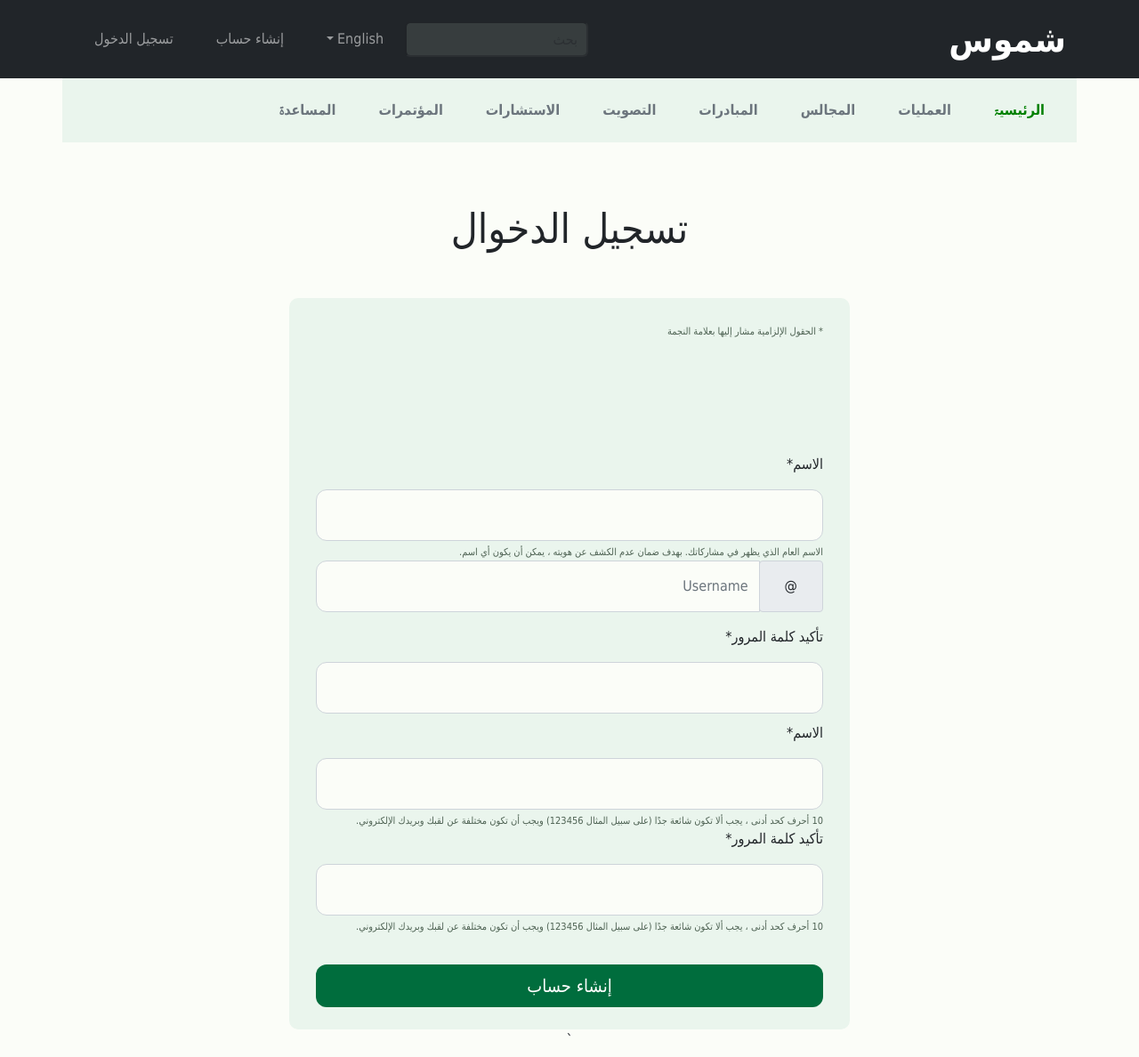
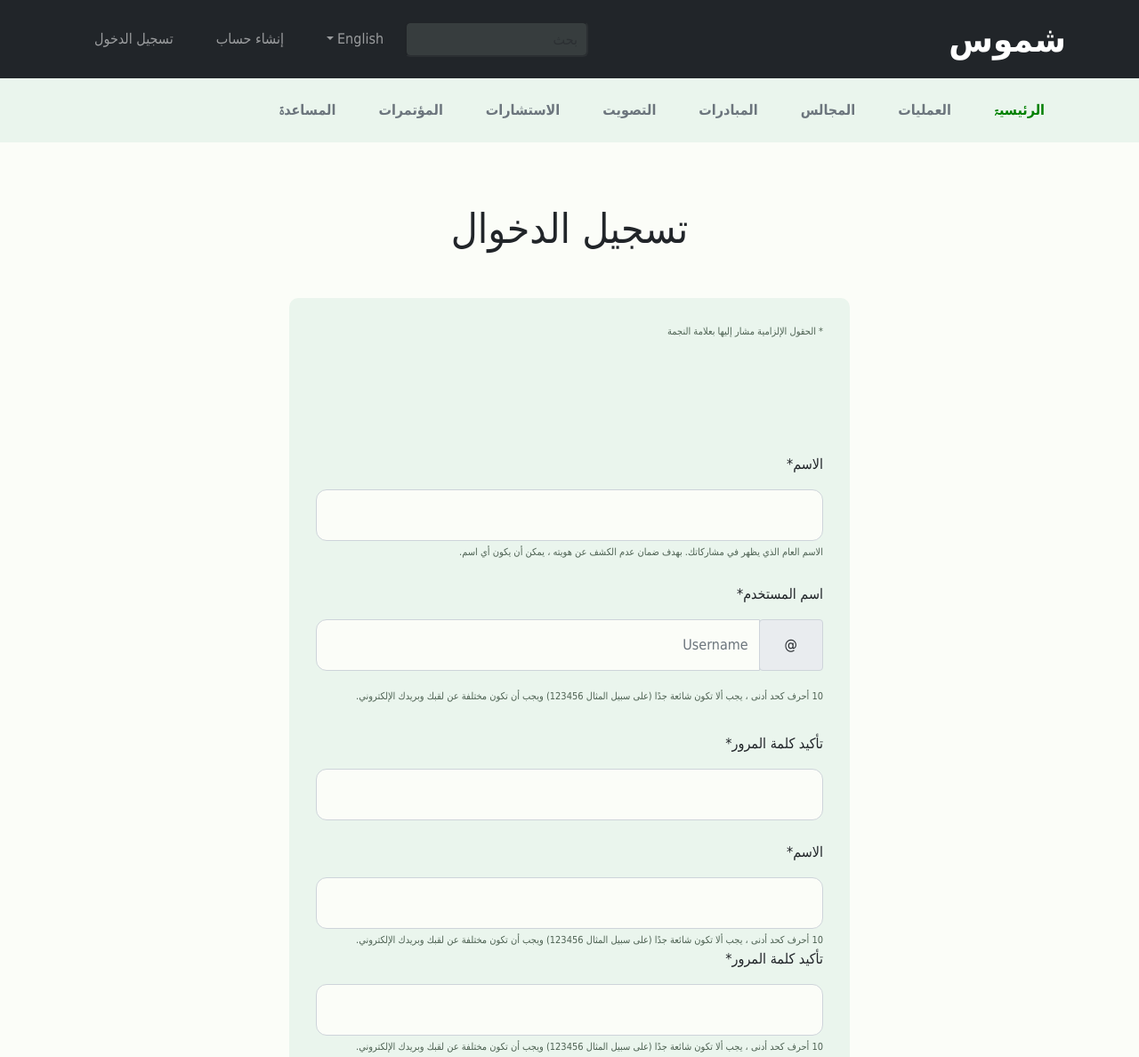
Before and after one commit to M-Ahmed-dev/Arabic-Project, a plain HTML site: page thirdPage.html in a window 1280 px wide. Shown: the top 1188 px of the page at 89% size. Drawn offline with nearby package versions, Linux system fonts and the light colour scheme.

Commit message:
Made some changes

```diff
--- a/thirdPage.html
+++ b/thirdPage.html
@@ -71,7 +71,9 @@
       </div>
     </nav>
 
-    <div class="container nav-2-background">
+      <div class="nav-2-background">
+
+     <div class="container">
        <nav class="nav d-flex justify-content-start second-nav">
          <a class="p-2 nav-link link-secondary active-link" href="#">الرئیسیۃ</a>
          <a class="p-2 nav-link link-secondary" href="#">العملیات</a>
@@ -82,6 +84,7 @@
          <a class="p-2 nav-link link-secondary" href="#">المؤتمرات</a>
          <a class="p-2 nav-link link-secondary" href="#">المساعدۃ</a>
        </nav>
+     </div>
    </div>
 
     <div class="heading">
@@ -107,8 +110,9 @@
 
 
 
-
-
+         <div class="mt-5"
+         >
+          <p style="float: right;">اسم المستخدم*</p>
            <div class="form-floating form-sec1">
             <div class="input-group mb-3">
                 <div class="input-group-prepend">
@@ -116,10 +120,11 @@
                 </div>
                 <input type="text" class="form-control" placeholder="Username" aria-label="Username" aria-describedby="basic-addon1">
               </div>
+               <small>10 أحرف كحد أدنى ، يجب ألا تكون شائعة جدًا (على سبيل المثال 123456) ويجب أن تكون مختلفة عن لقبك وبريدك الإلكتروني.</small>
+             </div>
          </div>
 
-
-
+         <div style="margin-top: 70px;">
            <div class="form-floating form-sec1">
          <p style="float: right">تأكيد كلمة المرور*</p>
             <input
@@ -128,10 +133,10 @@
             id="floatingInput"
             placeholder="name@example.com"
           />
-
+        </div>
          </div>
 
-
+         <div class="mt-4">
            <div class="form-floating form-sec1">
              <p style="float: right">الاسم*</p>
              <input
@@ -141,8 +146,12 @@
                placeholder="name@example.com"
              />
                <small>10 أحرف كحد أدنى ، يجب ألا تكون شائعة جدًا (على سبيل المثال 123456) ويجب أن تكون مختلفة عن لقبك وبريدك الإلكتروني.</small>
+           </div>
 
          </div>
+
+         <div></div>
+
 
          <div class="form-floating form-sec1">
           <p style="float: right">تأكيد كلمة المرور*</p>
@@ -153,31 +162,8 @@
             placeholder="name@example.com"
           />
             <small>10 أحرف كحد أدنى ، يجب ألا تكون شائعة جدًا (على سبيل المثال 123456) ويجب أن تكون مختلفة عن لقبك وبريدك الإلكتروني.</small>
-
         </div>
 
-
-
-
-
-
-
-<!--
-          <div class="radio-btns">
-
-            <div class="checkbox mb-3 checkBox">
-              <input type="checkbox" value="remember-me" />
-              <label>
-               بالتسجيل فإنك توافق على
-              </label>
-            </div>
-             <div class="checkbox mb-3 checkBox">
-              <input type="checkbox" value="remember-me" />
-              <label>
-               بالتسجيل فإنك توافق على
-              </label>
-            </div>
-          </div> -->
 
         </div>
 
```
Also changed, not shown: index.html (+2 -2 lines), secondPage.html (+4 -1 lines). Lines whose indentation alone changed are shown as unchanged.
